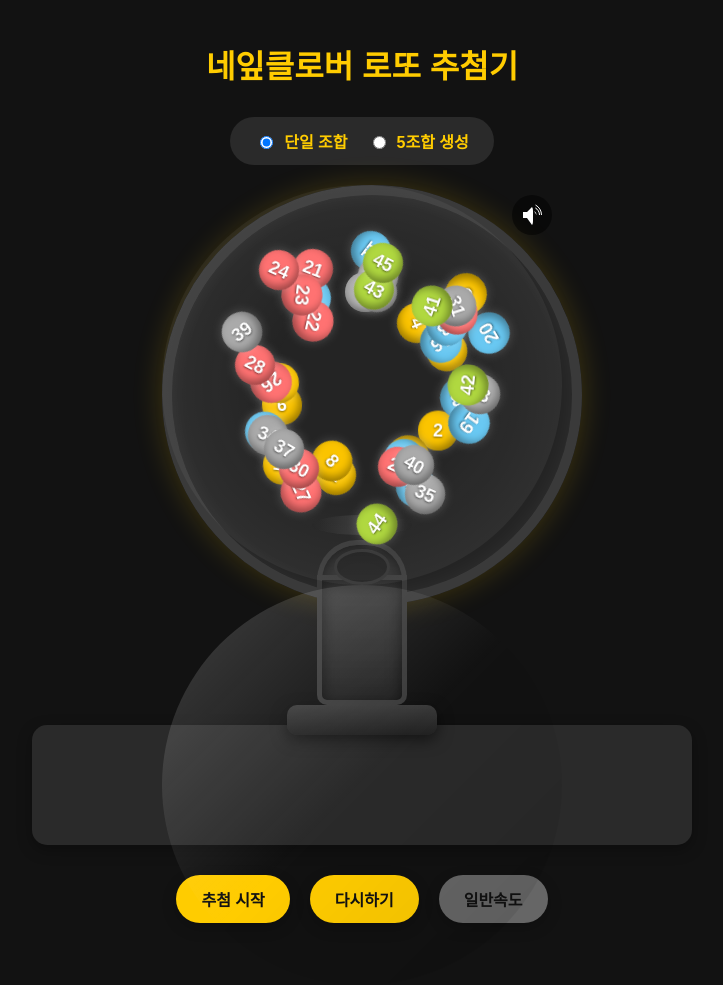
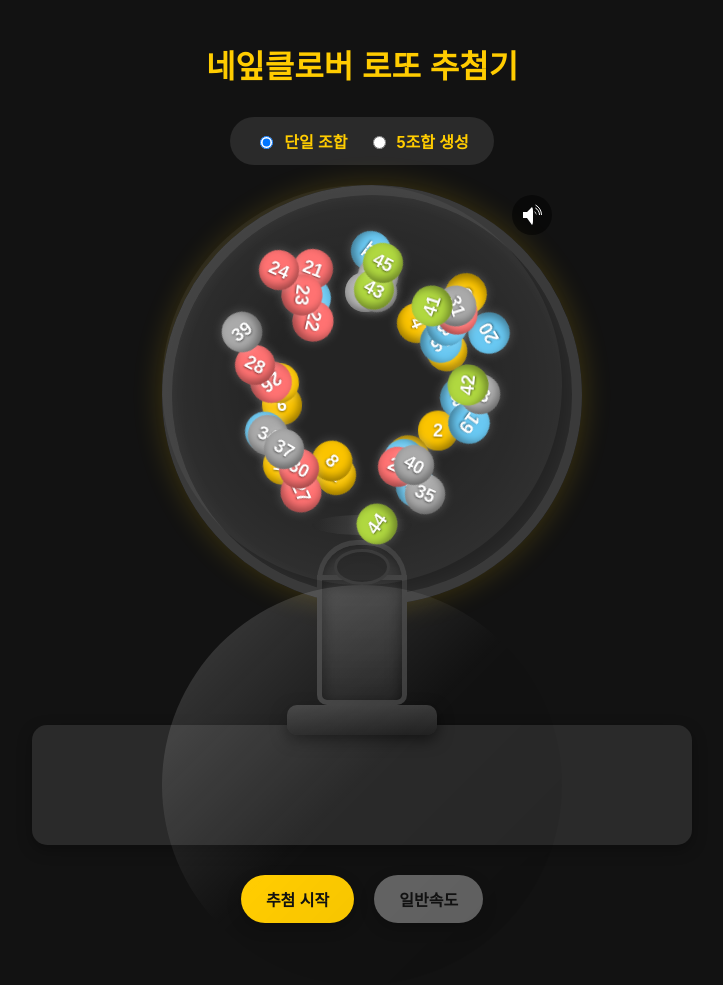
Before and after one commit to ramiteacher/lotto, a plain HTML site: page index.html in a window 1280 px wide. Shown: the whole page, without its empty margins (278-1001 px from the left). Drawn offline with Linux system fonts and the light colour scheme.

Commit message:
Update index.html

```diff
--- a/index.html
+++ b/index.html
@@ -32,7 +32,6 @@
 
     <div class="controls">
         <button id="startBtn">추첨 시작</button>
-        <button id="resetBtn">다시하기</button>
         <button id="speedToggleBtn" class="speed-toggle">일반속도</button>
     </div>
 
```
